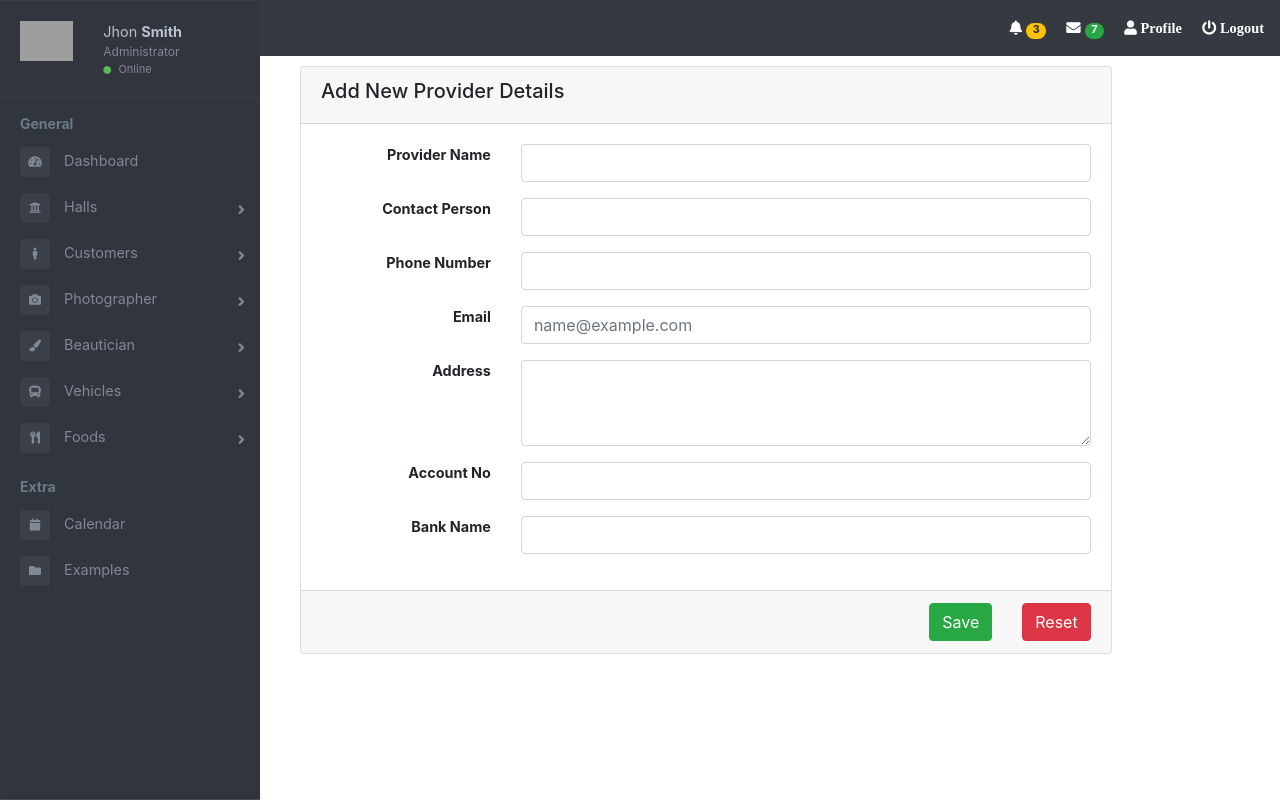
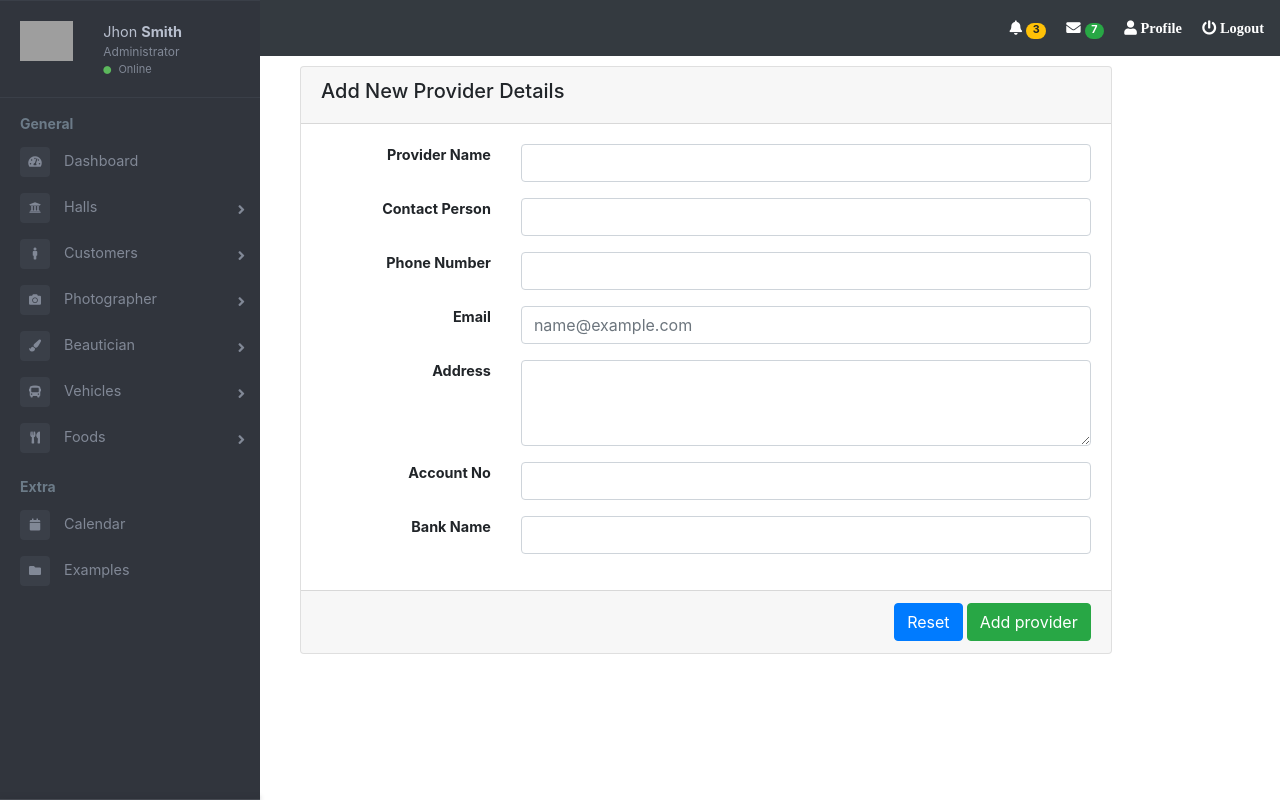
Before and after one commit to EMS26/EMS, a PHP site: page /admin/provider.php in a window 1280 px wide. Run offline with PHP 8.4, Linux system fonts and the light colour scheme; some libraries are stand-ins or nearby versions; grey boxes are pictures that could not be loaded.

Commit message:
first commit

```diff
--- a/admin/provider.php
+++ b/admin/provider.php
@@ -88,8 +88,8 @@
                             <div class="card-footer ">
                                 <div class="row">
                                     <div class="col"></div>
-                                    <div class="col-auto"><input type="submit" name-="btnsave"value="Save" class="btn btn-success"></div>
-                                    <div class="col-auto"><input type="Reset" value="Reset" class="btn btn-danger"></div>
+                                    <div class="col-auto"><input type="Reset" value="Reset" class="btn btn-primary"> <input type="submit" name-="save" value="Add provider" class="btn btn-success">
+                                    </div>
                                 </div>
                             </div>
 
```
Also changed, not shown: admin/hall.php (+11 -13 lines).
